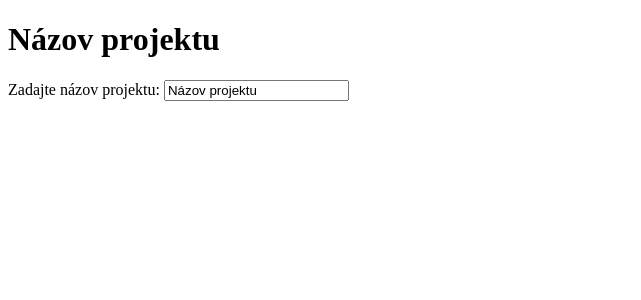
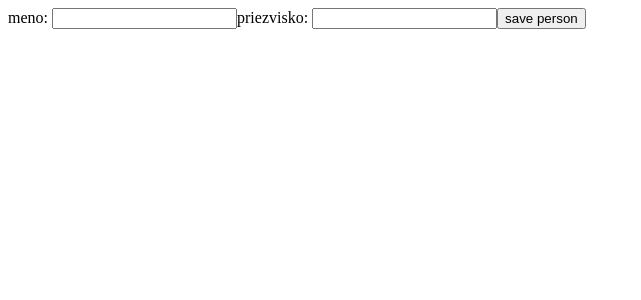
Before and after one commit to Eldam804/UMB-WETE3-FE, an Angular app in the folder wete3/: page / in a window 1280 px wide. Shown: the top 300 px of the page, without its empty margins (0-641 px from the left). Built offline with nearby package versions, Linux system fonts and the light colour scheme.

Commit message:
Funkcny implementovany formular

```diff
--- a/wete3/src/app/app.component.html
+++ b/wete3/src/app/app.component.html
@@ -1,9 +1,11 @@
-<div class="header">
-  <h1> {{title}}</h1>
-</div>
-
-<div>
-  <label> Zadajte názov projektu:
-    <input type="text" [(ngModel)]="title"/>
+<form [formGroup]="form">
+  <label>meno:
+    <input type="text" formControlName="name">
   </label>
-</div>
+  <label>priezvisko:
+    <input type="text" formControlName="surname">
+  </label>
+  <button type="button"
+          (click)="savePerson()"
+  >save person</button>
+</form>
--- a/wete3/src/app/app.component.ts
+++ b/wete3/src/app/app.component.ts
@@ -8,5 +8,14 @@ import {FormControl, FormGroup} from "@angular/forms";
   styleUrls: ['./app.component.css']
 })
 export class AppComponent {
-  title = "Názov projektu"
+  form: FormGroup;
+  constructor() {
+    this.form = new FormGroup({
+      name: new FormControl(),
+      surname: new FormControl()
+    });
+  }
+  savePerson(): void {
+    console.log("Osoba:", this.form.value);
+  }
 }
```
